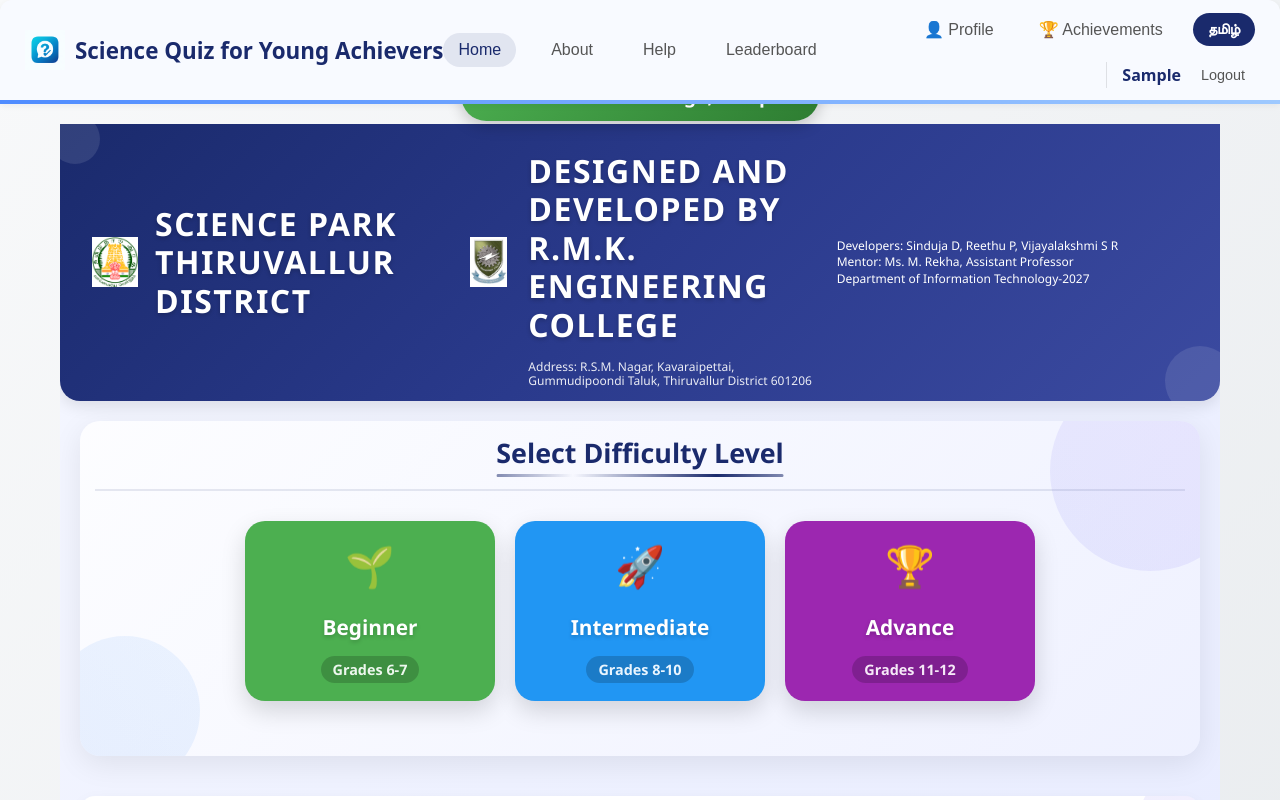
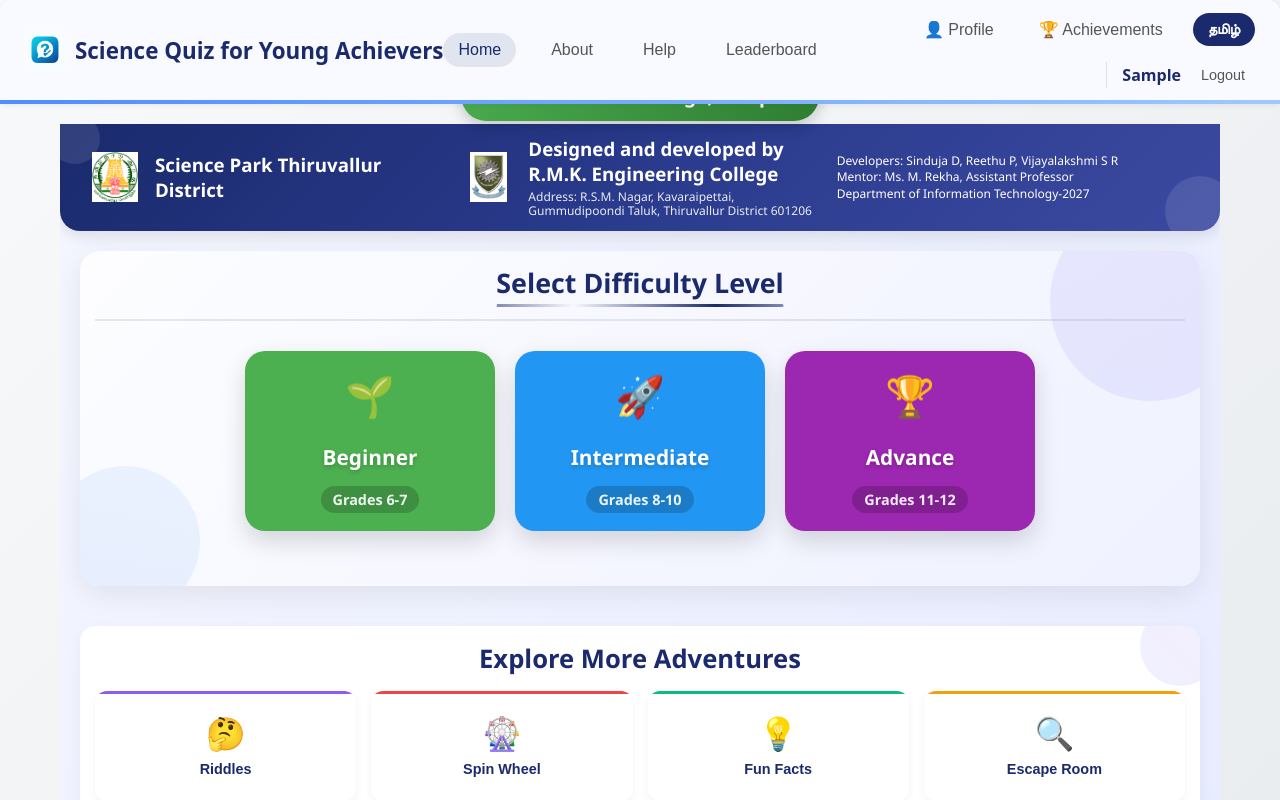
Before and after one commit to Sinduja-D/quiz-master-offline, a React (Create React App) app: page / in a window 1280 px wide. Both pictures are taken after typing "Sample", "Sample" into the empty fields and a click on the button "Start Exploring". Shown: the top 800 px of the page. Built offline with nearby package versions, Linux system fonts and the light colour scheme.

Commit message:
hero section

```diff
--- a/src/components/HomePage.css
+++ b/src/components/HomePage.css
@@ -92,12 +92,12 @@
 .text-container.full-width {
   width: 100%;
 }
-.hero-title {
-  font-size: 0.85rem;
-  font-weight: 500;
+.hero-subtitle {
+  font-size: 0.2rem;
+  font-weight: 100;
   margin: 0;
   padding: 0;
-  line-height: 1.2;
+  line-height: 1;
 }
 .hero-address {
   font-size: 0.75rem;
--- a/src/components/HomePage.js
+++ b/src/components/HomePage.js
@@ -7,6 +7,7 @@ import { levels } from "../levels.js";
 
 const HomePage = ({ language, setActivePage, onLevelSelect, user }) => {
   const [showWelcome, setShowWelcome] = useState(false);
+
   // show banner once on mount if we have a username
   useEffect(() => {
     if (user?.username) {
@@ -15,6 +16,7 @@ const HomePage = ({ language, setActivePage, onLevelSelect, user }) => {
       return () => clearTimeout(timer);
     }
   }, [user]);
+
   return (
     <div className="home-container">
       {/* welcome banner */}
@@ -33,7 +35,7 @@ const HomePage = ({ language, setActivePage, onLevelSelect, user }) => {
             <img src={tamilNaduLogo} alt="Tamil Nadu Logo" className="hero-logo" />
           </div>
           <div className="text-container">
-            <h3 className="hero-title">
+            <h3 className="hero-park">
               {language === "English"
                 ? "Science Park Thiruvallur District"
                 : "அறிவியல் பூங்கா-திருவள்ளூர் மாவட்டம்"}
@@ -46,7 +48,7 @@ const HomePage = ({ language, setActivePage, onLevelSelect, user }) => {
             <img src={rmkLogo} alt="R.M.K Logo" className="hero-logo" />
           </div>
           <div className="text-container">
-            <h3 className="hero-title">
+            <h3 className="hero-r.m.k">
               {language === "English"
                 ? "Designed and developed by R.M.K. Engineering College"
                 : "வடிவமைத்து உருவாக்கியவர்கள்: ஆர்.எம்.கே. பொறியியல் கல்லூரி"}
@@ -150,4 +152,5 @@ const HomePage = ({ language, setActivePage, onLevelSelect, user }) => {
     </div>
   );
 };
+
 export default HomePage;
```
